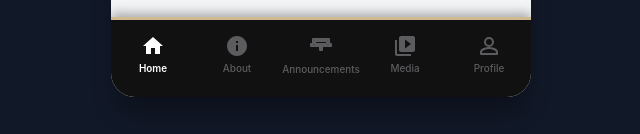
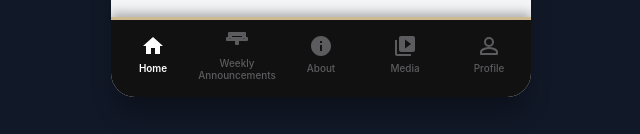
Before and after one commit to TashCSAP/PurdueStudents-App, a plain HTML site: page index.html in a window 1280 px wide. Shown: the part 663-797 px from the top of the page, 319-959 px from the left. Drawn offline with Linux system fonts and the light colour scheme; no server answers.

Commit message:
Add files via upload

```diff
--- a/index.html
+++ b/index.html
@@ -404,17 +404,20 @@
                 <svg class="nav-icon-svg" viewBox="0 0 24 24"><path d="M10 20v-6h4v6h5v-8h3L12 3 2 12h3v8z"/></svg>
                 <span class="nav-text">Home</span>
             </button>
+
+             <button class="nav-btn" data-target="announcements">
+                <div style="position: relative; display: inline-block;">
+                    <svg class="nav-icon-svg" viewBox="0 0 24 24"><path d="M20 12V7H4v5H2v2h20v-2h-2zm-2-3v3H6V9h12zm-7 5h2v4h-2v-4z"/></svg>
+                    <span id="announcement-badge" class="nav-dot-badge" style="display: none;"></span>
+                </div>
+                <span class="nav-text">Weekly Announcements</span>
+            </button>
+
             <button class="nav-btn" data-target="about">
                 <svg class="nav-icon-svg" viewBox="0 0 24 24"><path d="M12 2C6.48 2 2 6.48 2 12s4.48 10 10 10 10-4.48 10-10S17.52 2 12 2zm1 15h-2v-6h2v6zm0-8h-2V7h2v2z"/></svg>
                 <span class="nav-text">About</span>
             </button>
-            <button class="nav-btn" data-target="announcements">
-                <div style="position: relative; display: inline-block;">
-                    <svg class="nav-icon-svg" viewBox="0 0 24 24"><path d="M20 12V7H4v5H2v2h20v-2h-2zm-2-3v3H6V9h12zm-7 5h2v4h-2v-4z"/></svg>
-                    <span id="announcement-badge" class="nav-dot-badge" style="display: none;"></span>
-                </div>
-                <span class="nav-text">Announcements</span>
-            </button>
+
             <button class="nav-btn" data-target="media">
                 <svg class="nav-icon-svg" viewBox="0 0 24 24"><path d="M4 6H2v14c0 1.1.9 2 2 2h14v-2H4V6zm16-4H8c-1.1 0-2 .9-2 2v12c0 1.1.9 2 2 2h12c1.1 0 2-.9 2-2V4c0-1.1-.9-2-2-2zm-8 12.5v-9l6 4.5-6 4.5z"/></svg>
                 <span class="nav-text">Media</span>
```
